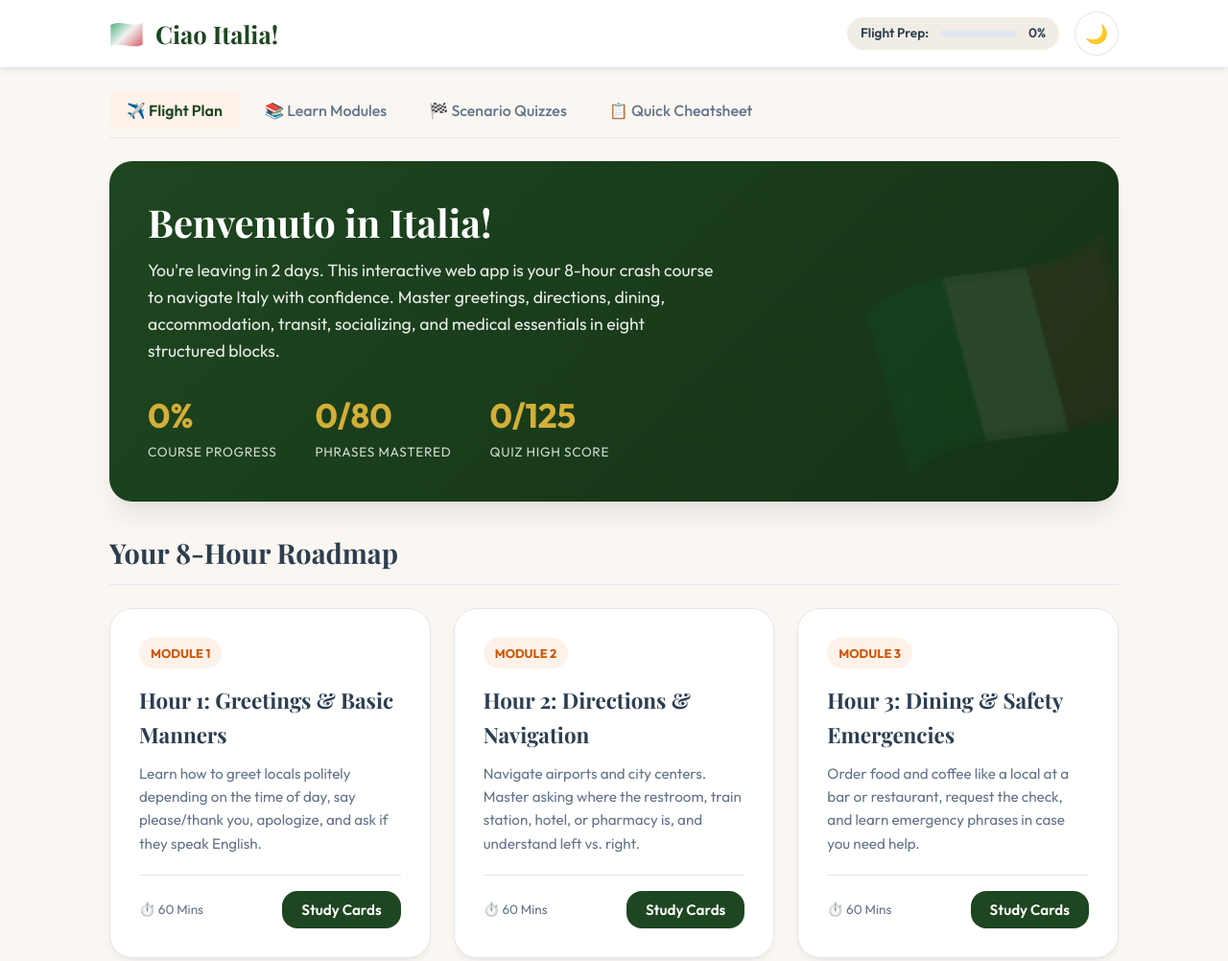
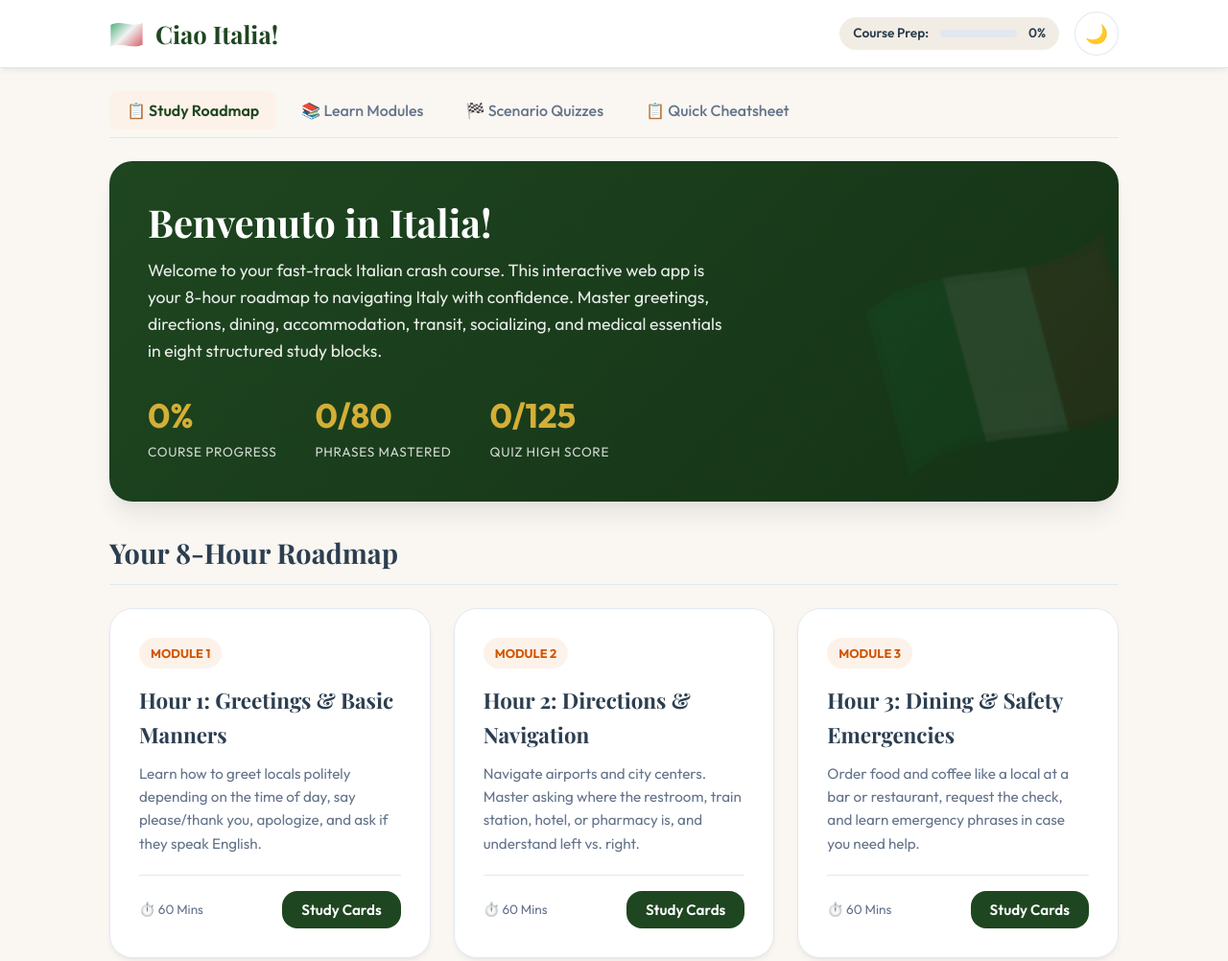
Before and after one commit to RickyRCoding/italian-for-travelers, a website: page index.html in a window 1280 px wide. Shown: the top 1002 px of the page at 96% size. Drawn offline with nearby package versions, Linux system fonts and the light colour scheme; a web font is replaced by a local one.

Commit message:
2026-07-21-10-41-29

```diff
--- a/index.html
+++ b/index.html
@@ -18,9 +18,9 @@
       </div>
 
       <div class="nav-controls">
-        <!-- 3-Hour Progress Tracker -->
-        <div class="header-progress" title="Overall cards mastered towards your flight plan">
-          <span>Flight Prep:</span>
+        <!-- Progress Tracker -->
+        <div class="header-progress" title="Overall cards mastered towards your study roadmap">
+          <span>Course Prep:</span>
           <div class="progress-bar-mini">
             <div class="progress-fill-mini" id="mini-progress-fill"></div>
           </div>
@@ -39,17 +39,17 @@
 
     <!-- Tab Controls Navigation -->
     <nav class="tabs" role="tablist">
-      <button class="tab-btn active" data-tab="flight-plan" role="tab" aria-selected="true">✈️ Flight Plan</button>
+      <button class="tab-btn active" data-tab="flight-plan" role="tab" aria-selected="true">📋 Study Roadmap</button>
       <button class="tab-btn" data-tab="learn" role="tab" aria-selected="false">📚 Learn Modules</button>
       <button class="tab-btn" data-tab="quiz" role="tab" aria-selected="false">🏁 Scenario Quizzes</button>
       <button class="tab-btn" data-tab="cheatsheet" role="tab" aria-selected="false">📋 Quick Cheatsheet</button>
     </nav>
 
-    <!-- TAB 1: FLIGHT PLAN (DASHBOARD) -->
+    <!-- TAB 1: STUDY ROADMAP (DASHBOARD) -->
     <section id="flight-plan" class="tab-content active" role="tabpanel">
       <div class="flight-plan-hero">
         <h1>Benvenuto in Italia!</h1>
-        <p>You're leaving in 2 days. This interactive web app is your 8-hour crash course to navigate Italy with confidence. Master greetings, directions, dining, accommodation, transit, socializing, and medical essentials in eight structured blocks.</p>
+        <p>Welcome to your fast-track Italian crash course. This interactive web app is your 8-hour roadmap to navigating Italy with confidence. Master greetings, directions, dining, accommodation, transit, socializing, and medical essentials in eight structured study blocks.</p>
 
         <!-- Quick Summary Stats -->
         <div class="flight-plan-stats">
@@ -301,7 +301,7 @@
   <footer>
     <div class="container">
       <p>🇮🇹 Ciao Italia! Italian Travel Survival Guide.</p>
-      <p style="font-size: 0.8rem; margin-top: 6px; color: var(--text-muted);">Programmed in Mac. Good luck on your travels! Buon viaggio! ✈️</p>
+      <p style="font-size: 0.8rem; margin-top: 6px; color: var(--text-muted);">An interactive crash course to learn travel Italian. Buon viaggio! ✈️</p>
     </div>
   </footer>
 
```
